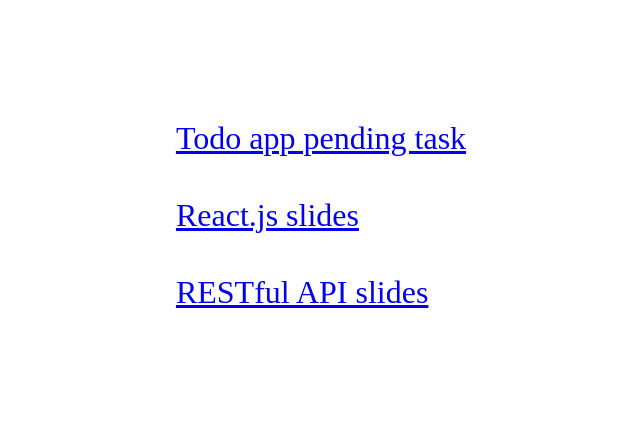
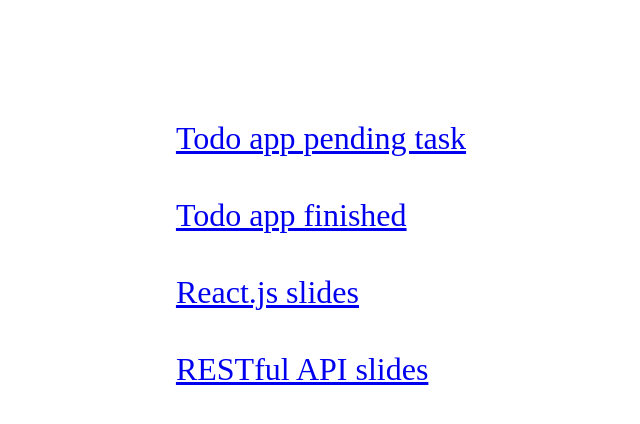
Before and after one commit to ACbejoc/bisuBilarPresentation, a plain HTML site: page index.html in a window 1280 px wide. Shown: the whole page, without its empty margins (319-959 px from the left). Drawn offline with Linux system fonts and the light colour scheme.

Commit message:
Update index.html

```diff
--- a/index.html
+++ b/index.html
@@ -22,6 +22,8 @@
 <body>
     <div>
         <a href="https://drive.google.com/file/d/1qY874XrM9m0q3quW1q03Yj62gEXhumOu/view?usp=sharing">Todo app pending task</a>
+        <a href="https://drive.google.com/file/d/1GNXzBYXvueaiZIvJpIf8ChgvakzqGGEY/view?usp=sharing">Todo app finished
+        </a>
         <a href="https://www.canva.com/design/DAGEFWf3q7w/T9MZsQLcEhXAidCr9uOoRw/edit?utm_content=DAGEFWf3q7w&utm_campaign=designshare&utm_medium=link2&utm_source=sharebutton">React.js slides</a>
         <a href="https://www.canva.com/design/DAGEFMyJp_A/VeCclo0k4UgZv5KgF3nQuA/edit?utm_content=DAGEFMyJp_A&utm_campaign=designshare&utm_medium=link2&utm_source=sharebutton">RESTful API slides</a>
     </div>
```
